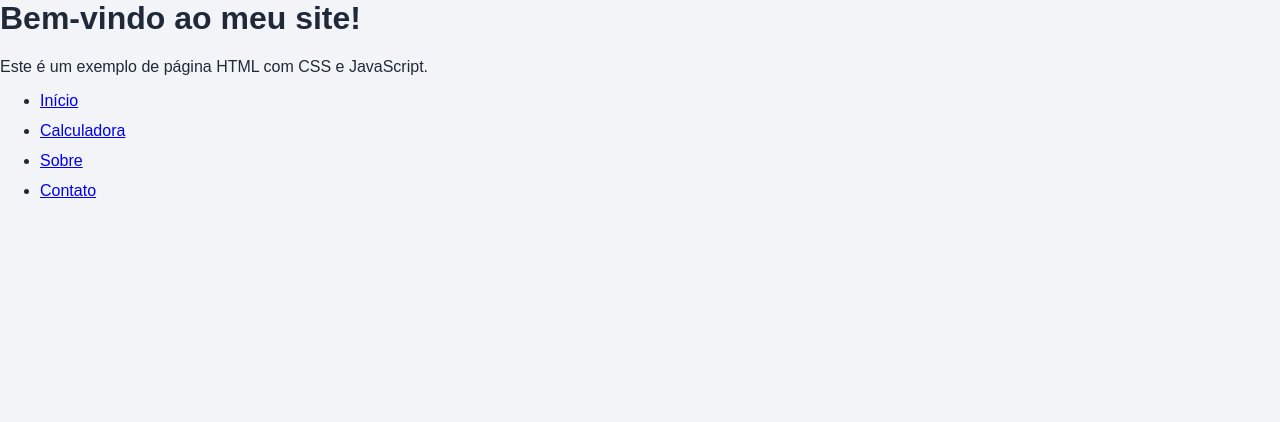
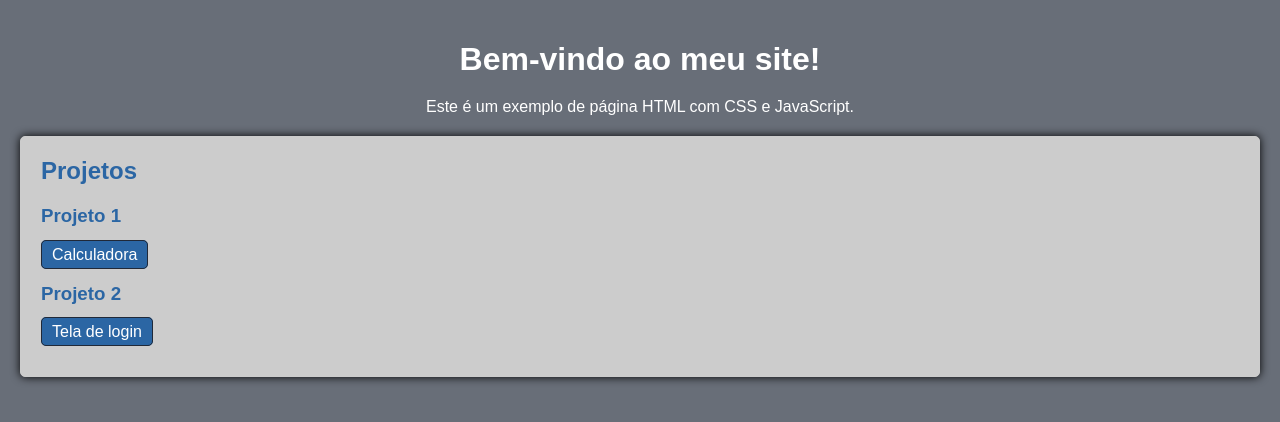
Before and after one commit to danielleandradedn/MinhasPaginas, a plain HTML site: page site/index.html in a window 1280 px wide. Drawn offline with Linux system fonts and the light colour scheme.

Commit message:
Add files via upload

```diff
--- a/site/css/estilos.css
+++ b/site/css/estilos.css
@@ -1,62 +1,58 @@
-* {
-    box-sizing: border-box;
-}
-
 body {
     margin: 0;
     padding: 0;
     font-family: Arial, Helvetica, sans-serif;
-    background-color: #f2f4f8;
+    background-color: hsl(217, 7%, 44%);
     color: #202938
 }
 
-.container {
-    max-width: 600px;
-    margin: 0 auto;
-    padding: 24px;
-    background-color: white;
-    border-radius: 12px;
-    box-shadow: 0 4px 16px rgba(0, 0, 0, 0.08);
+header {
+    background-color: #202938;
+    color: #fff;
+    padding: 20px;
+    text-align: center;
+}
+
+main {
+    padding: 20px;
 }
 
 h1 {
-    margin-top: 0;
+    color: #fff;
+    text-align: center;
+    margin-bottom: 20px;
 }
 
-form {
-    display: flex;
-    flex-wrap: wrap;
-    gap: 10px;
-    align-items: center;
+p {
+  color: #fff;
+  text-align: center;
+  margin-bottom: 20px;
 }
 
-label {
-    width: 100%;
+h2, h3 {
+    color: #2b66a4;
 }
 
-input {
-    flex: 1;
-    min-width: 150px;
-    padding: 10px;
-    border: 1px solid #aab2bf;
-    border-radius: 6px;
+
+section {
+    margin-bottom: 20px;
+    border: 1px solid #ccc;
+    border-radius: 5px;
+    padding: 0 0 35px 20px;
+    background-color: #ccc;
+    box-shadow: 0 0 10px #000;
 }
 
-button:hover {
-    background: #1249a8;
+a {
+    background-color: #2b66a4;
+    color: #fff;
+    text-decoration: none;
+    border: 1px solid #202938;
+    padding: 5px 10px;
+    border-radius: 5px;
 }
 
-li {
-    margin-top: 12px;
+a:hover {
+    background-color: #1b436e;
+    color: #fff;
 }
-
-.remover {
-    margin-left: 12px;
-    padding: 5px 9px;
-    background: #b42318;
-}
-
-#mensagem {
-    min-height: 1.5em;
-    color: #176b36;
-}
--- a/site/index.html
+++ b/site/index.html
@@ -11,13 +11,24 @@
     <main>
         <h1>Bem-vindo ao meu site!</h1>
         <p>Este é um exemplo de página HTML com CSS e JavaScript.</p>
-        <nav>
-            <ul>
-                <li><a href="#">Início</a></li>
-                <li><a href="calculadora">Calculadora</a></li>
-                <li><a href="#">Sobre</a></li>
-                <li><a href="#">Contato</a></li>
-            </ul>
+            <!--<section>
+                <h2>Sobre mim</h2>
+                <p>Sou um desenvolvedor web apaixonado por criar experiências digitais incríveis.</p>
+            </section>-->
+            <section>
+                <h2>Projetos</h2>
+                <article>
+                    <h3>Projeto 1</h3>
+                    <a href="calculadora/index.html">Calculadora</a>
+                </article>
+                <article>
+                    <h3>Projeto 2</h3>
+                    <a href="tela_login/index.html">Tela de login</a>
+                </article>
+            </section>
+            <!-- <section>
+                <h2>Currículo</h2>
+            </section> -->
     </main>
 </body>
 </html>
--- /dev/null
+++ b/site/tela_login/css/estilo.css
@@ -0,0 +1,59 @@
+body {
+  font-family: Arial, sans-serif;
+  background-color: hsl(217, 7%, 44%);
+  display: flex;
+  justify-content: center;
+  align-items: center;
+  height: 100vh;
+  margin: 0;
+}
+
+h1 {
+  color: #2b66a4;
+  text-align: center;
+  margin-bottom: 20px;
+  padding: 20px;
+}
+
+form {
+  background-color: #ccc;
+  padding: 0 40px 40px 40px;
+  border-radius: 10px;
+  box-shadow: 0 0 10px #000;
+}
+
+label {
+  display: block;
+  margin-bottom: 5px;
+  font-weight: bold;
+  color: #2b66a4;
+}
+
+.senha, .usuario {
+  display: block;
+  margin-bottom: 10px;
+  font-weight: bold;
+  padding: 10px;
+}
+
+input[type="text"], input[type="password"] {
+  width: 90%;
+  padding: 10px;
+  margin-bottom: 20px;
+  border: 1px solid #ccc;
+  border-radius: 5px;
+}
+
+button {
+  width: 100%;
+  padding: 10px;
+  background-color: #2b66a4;
+  color: white;
+  border: none;
+  border-radius: 5px;
+  cursor: pointer;
+}
+
+button:hover {
+    background-color: #1b436e;
+}
```
Also changed, not shown: site/tela_login/index.html (added, +21 -0 lines), site/tela_login/Nova pasta/tela de login.png (added).
